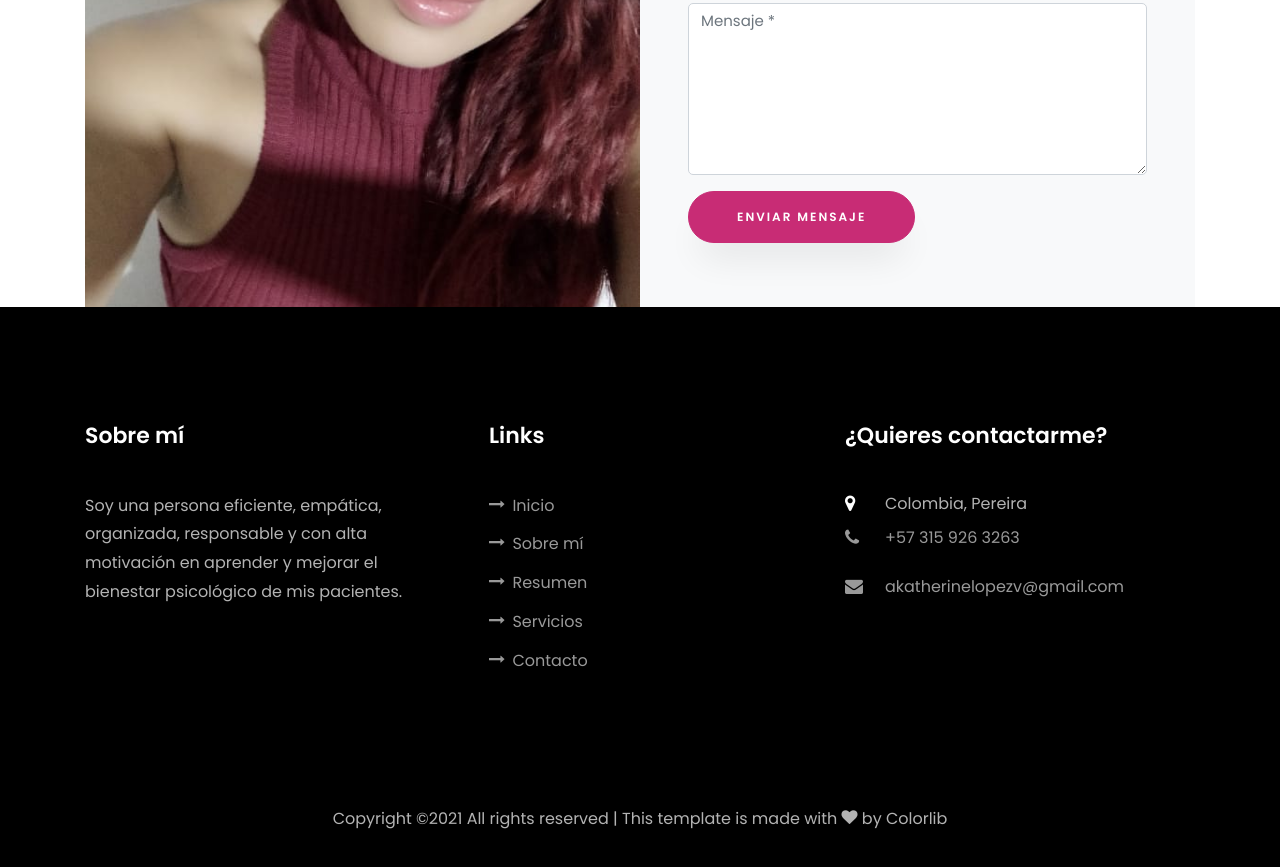
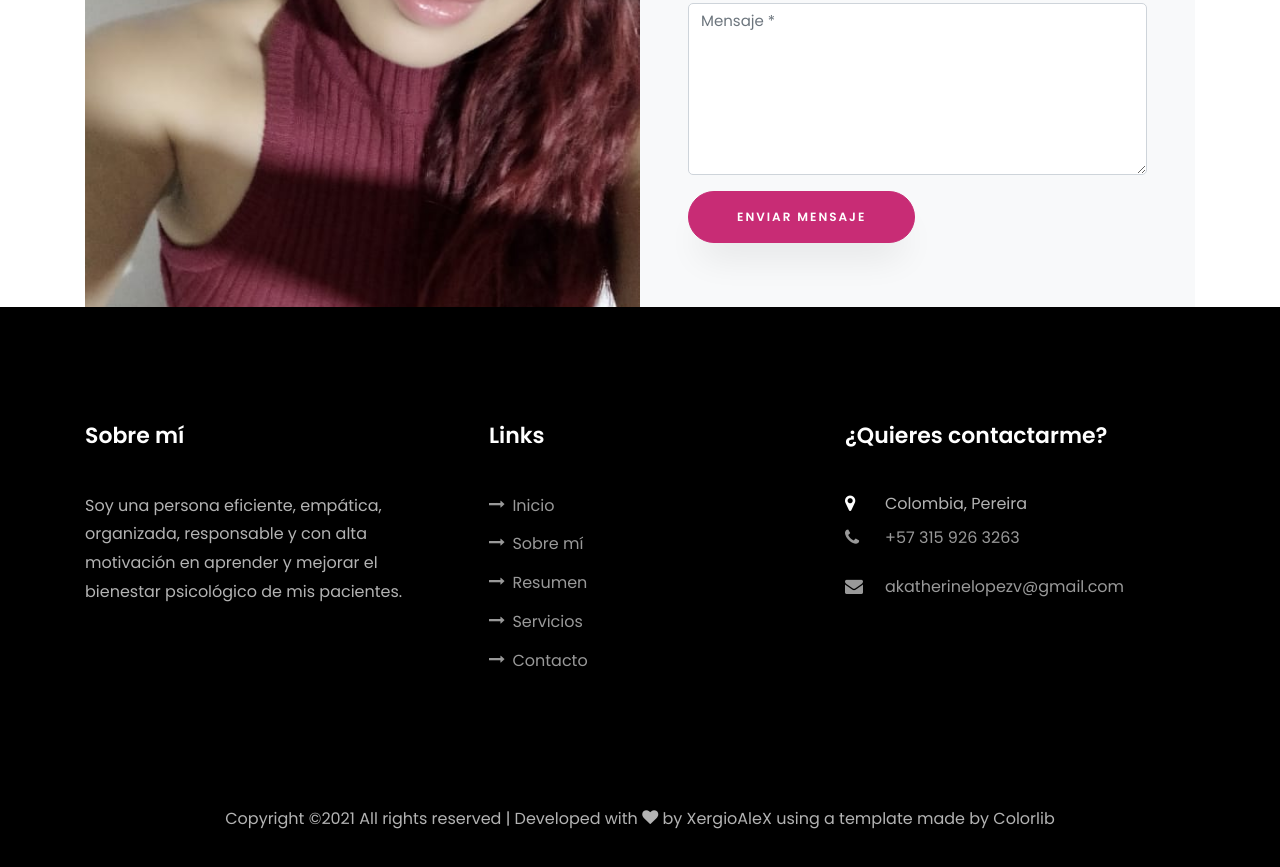
Before and after one commit to xergioalex/kathelopez.com, a website: page index.html in a window 1280 px wide. Shown: the part 6547-7414 px from the top of the page. Drawn offline with Linux system fonts and the light colour scheme; files whose address does not match are found by name.

Commit message:
Update index.html

```diff
--- a/index.html
+++ b/index.html
@@ -528,7 +528,7 @@
           <div class="col-md-12 text-center">
 
             <p><!-- Link back to Colorlib can't be removed. Template is licensed under CC BY 3.0. -->
-						Copyright &copy;<script>document.write(new Date().getFullYear());</script> All rights reserved | This template is made with <i class="icon-heart color-danger" aria-hidden="true"></i> by <a href="https://colorlib.com" target="_blank">Colorlib</a>
+						Copyright &copy;<script>document.write(new Date().getFullYear());</script> All rights reserved | Developed with <i class="icon-heart color-danger" aria-hidden="true"></i> by <a href="https://xergioalex.com" target="_blank">XergioAleX</a> using a template made by <a href="https://colorlib.com" target="_blank">Colorlib</a>
 						<!-- Link back to Colorlib can't be removed. Template is licensed under CC BY 3.0. --></p>
           </div>
         </div>
```
